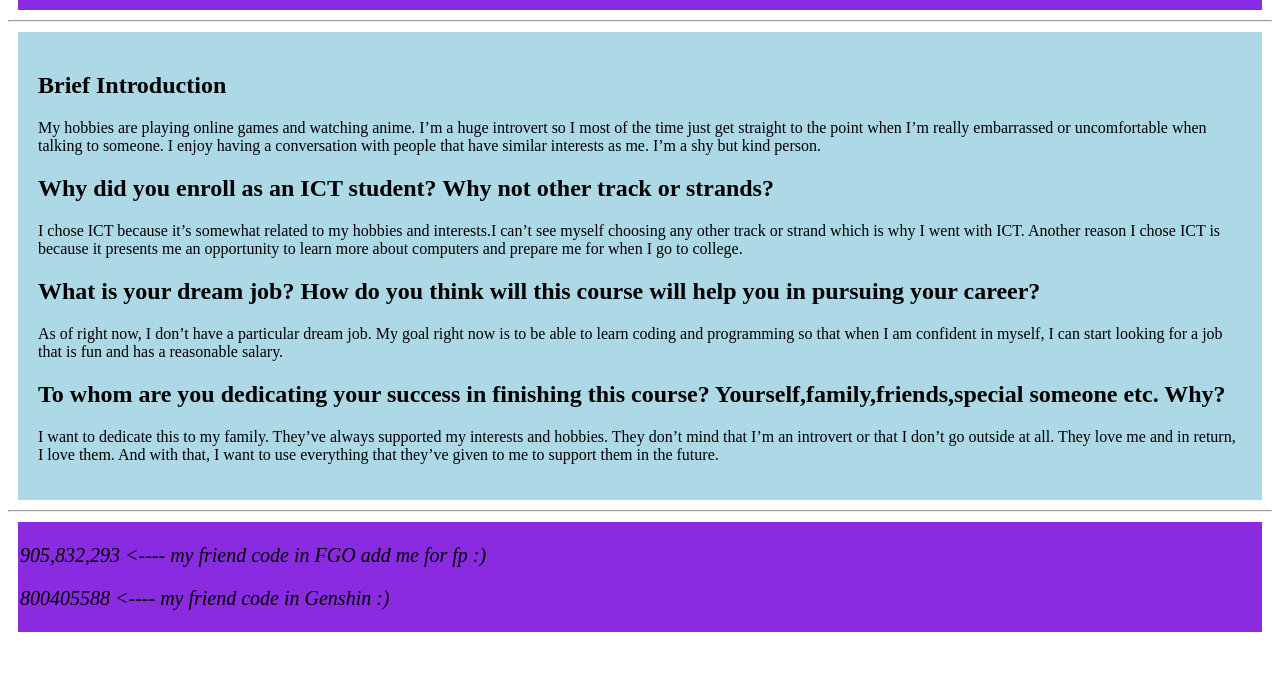
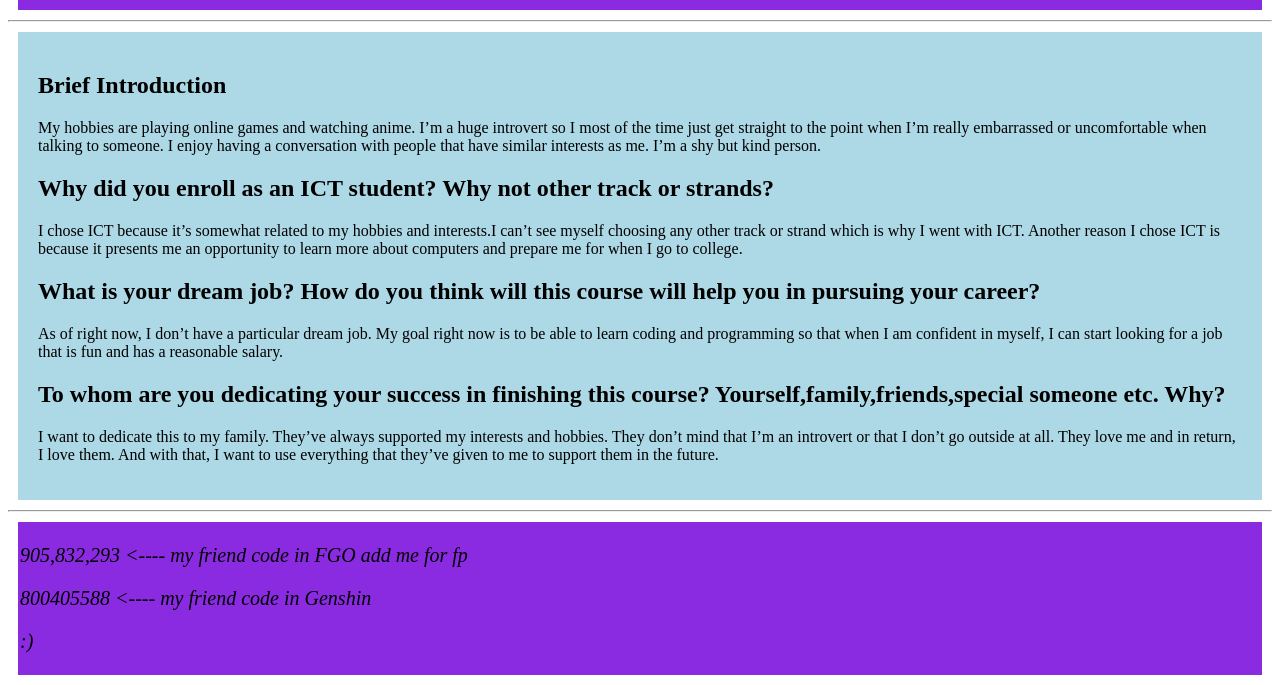
Before and after one commit to cj311/cj311.github.com, a plain HTML site: page index.html in a window 1280 px wide. Shown: the part 374-1059 px from the top of the page. Before the commit the page ends 1016 px from the top, so only its background shows below. Drawn offline with Linux system fonts and the light colour scheme.

Commit message:
Update index.html

```diff
--- a/index.html
+++ b/index.html
@@ -67,9 +67,10 @@ q {
         </section>
         <hr>
     <footer>
-    <p>905,832,293 <---- my friend code in FGO add me for fp :)
+    <p>905,832,293 <---- my friend code in FGO add me for fp
     </p>
-    <p>800405588 <---- my friend code in Genshin :)</p>
+    <p>800405588 <---- my friend code in Genshin </p>
+        <p> :) </p>
     </footer>
 </body>
 
```
